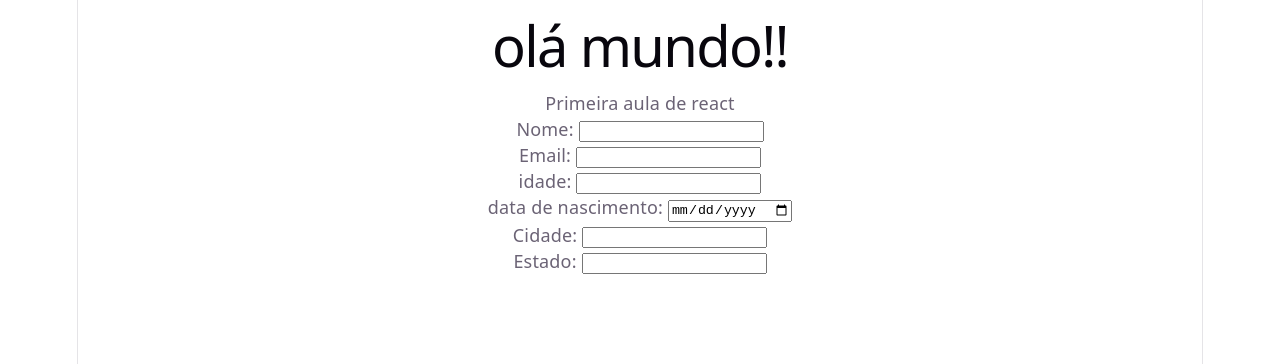
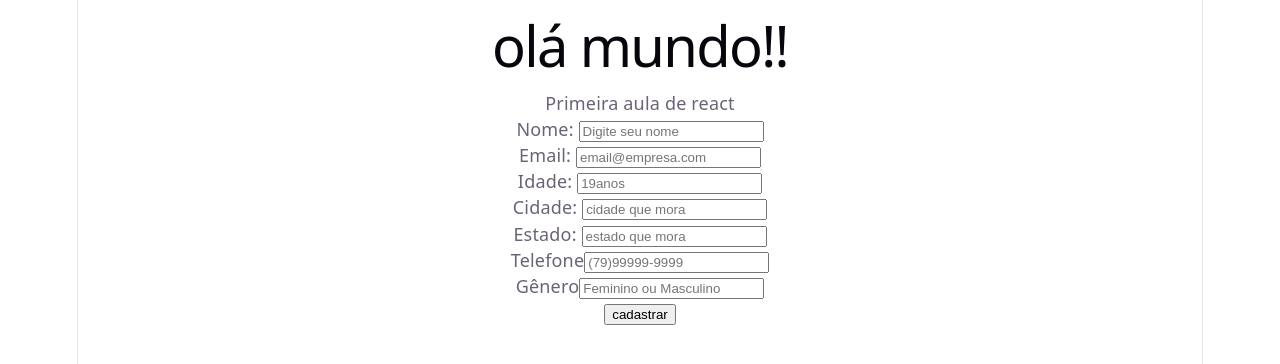
Before and after one commit to thaissalaury/formulario-react, a React (Vite) app: page / in a window 1280 px wide. Shown: the top 364 px of the page. Built offline with nearby package versions, Linux system fonts and the light colour scheme.

Commit message:
incrementei o placeholder nos InputField

```diff
--- a/src/components/FormularioCadastro.jsx
+++ b/src/components/FormularioCadastro.jsx
@@ -1,14 +1,17 @@
 import InputField from "./inputField";
+import BotaoEnviar from "./BotaoEnviar";
 
 function FormularioCadastro() {
     return (
         <div>
-            <InputField label="Nome: " type="text" name="nome" />
-            <InputField label="Email: " type="email" name="email" />
-            <InputField label="idade: " type="number" name="number"/>
-            <InputField label="data de nascimento: " type="date" name="date"/>
-            <InputField label="Cidade: " type="text" name="cidade"/>
-            <InputField label="Estado: " type="text" name="estado"/>
+            <InputField label="Nome: " type="text" name="nome" placeholder="Digite seu nome"/>
+            <InputField label="Email: " type="email" name="email" placeholder="email@empresa.com"/>
+            <InputField label="Idade: " type="number" name="number" placeholder="19anos"/>
+            <InputField label="Cidade: " type="text" name="cidade" placeholder="cidade que mora"/>
+            <InputField label="Estado: " type="text" name="estado" placeholder="estado que mora"/>
+            <InputField label="Telefone" type="text" name="telefone" placeholder="(79)99999-9999"/>
+            <InputField label= "Gênero" type="select" name="Feminino " placeholder="Feminino ou Masculino"/>
+            <BotaoEnviar texto="cadastrar"/>
         </div>
     )
 }
```
